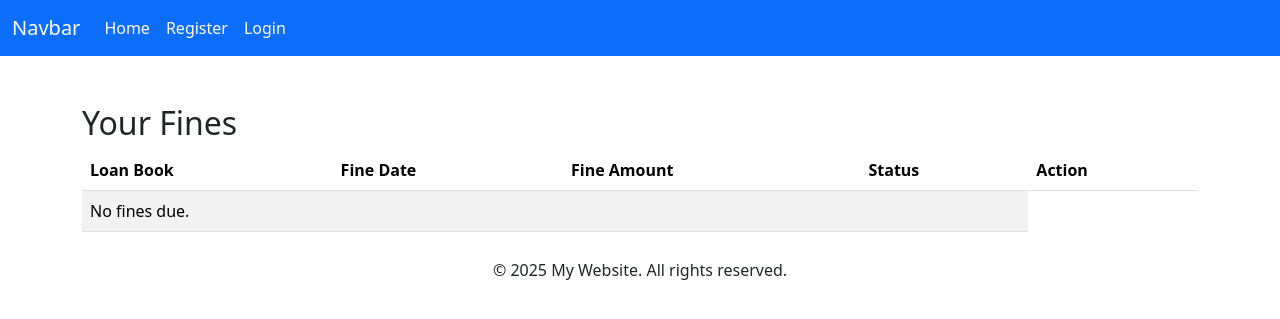
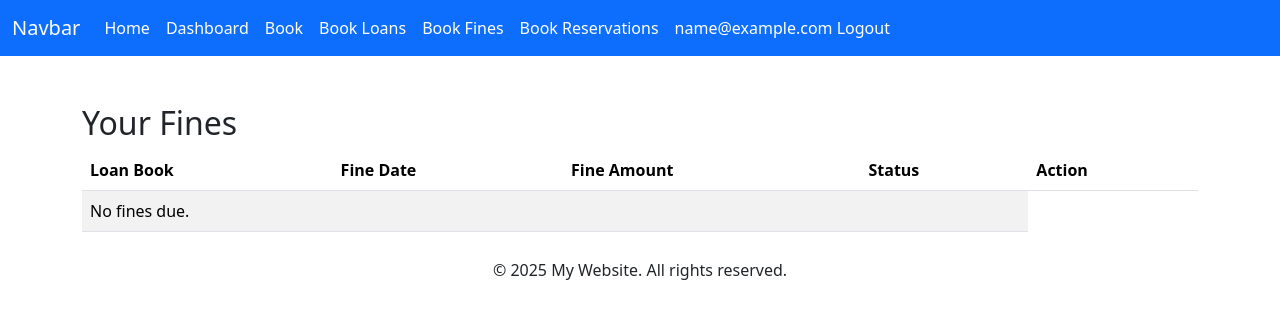
Before and after one commit to vprabhu1771/dj_library_management_system, a Django app: page /fines/ in a window 1280 px wide. Shown: the top 319 px of the page. Run offline with Django 5.2, Linux system fonts and the light colour scheme; the visitor is signed in with stand-in values (Sample User, id 1); data that the repository does not hold is empty.

Commit message:
header links added

```diff
--- a/frontend/templates/frontend/layout/header.html
+++ b/frontend/templates/frontend/layout/header.html
@@ -8,9 +8,19 @@
     </button>
     <div class="collapse navbar-collapse" id="navbarNavAltMarkup">
       <div class="navbar-nav">
-        <a class="nav-link text-white active" aria-current="page" href="/">Home</a>
-        <a class="nav-link text-white" href="/register">Register</a>
-        <a class="nav-link text-white" href="/login">Login</a>
+
+        {% if not request.user.is_authenticated %}
+          <a class="nav-link text-white" href="/register">Register</a>
+          <a class="nav-link text-white" href="/login">Login</a>
+        {% else %}
+          <a class="nav-link text-white active" aria-current="page" href="/">Home</a>
+          <a class="nav-link text-white active" aria-current="page" href="/">Dashboard</a>
+        <a class="nav-link text-white active" aria-current="page" href="/books_list">Book</a>
+          <a class="nav-link text-white active" aria-current="page" href="/loans">Book Loans</a>
+          <a class="nav-link text-white active" aria-current="page" href="/fines">Book Fines</a>
+          <a class="nav-link text-white active" aria-current="page" href="/reservations">Book Reservations</a>
+          <a class="nav-link text-white" href="/logout"> {{  request.user }} Logout</a>
+        {% endif %}
       </div>
     </div>
   </div>
```
